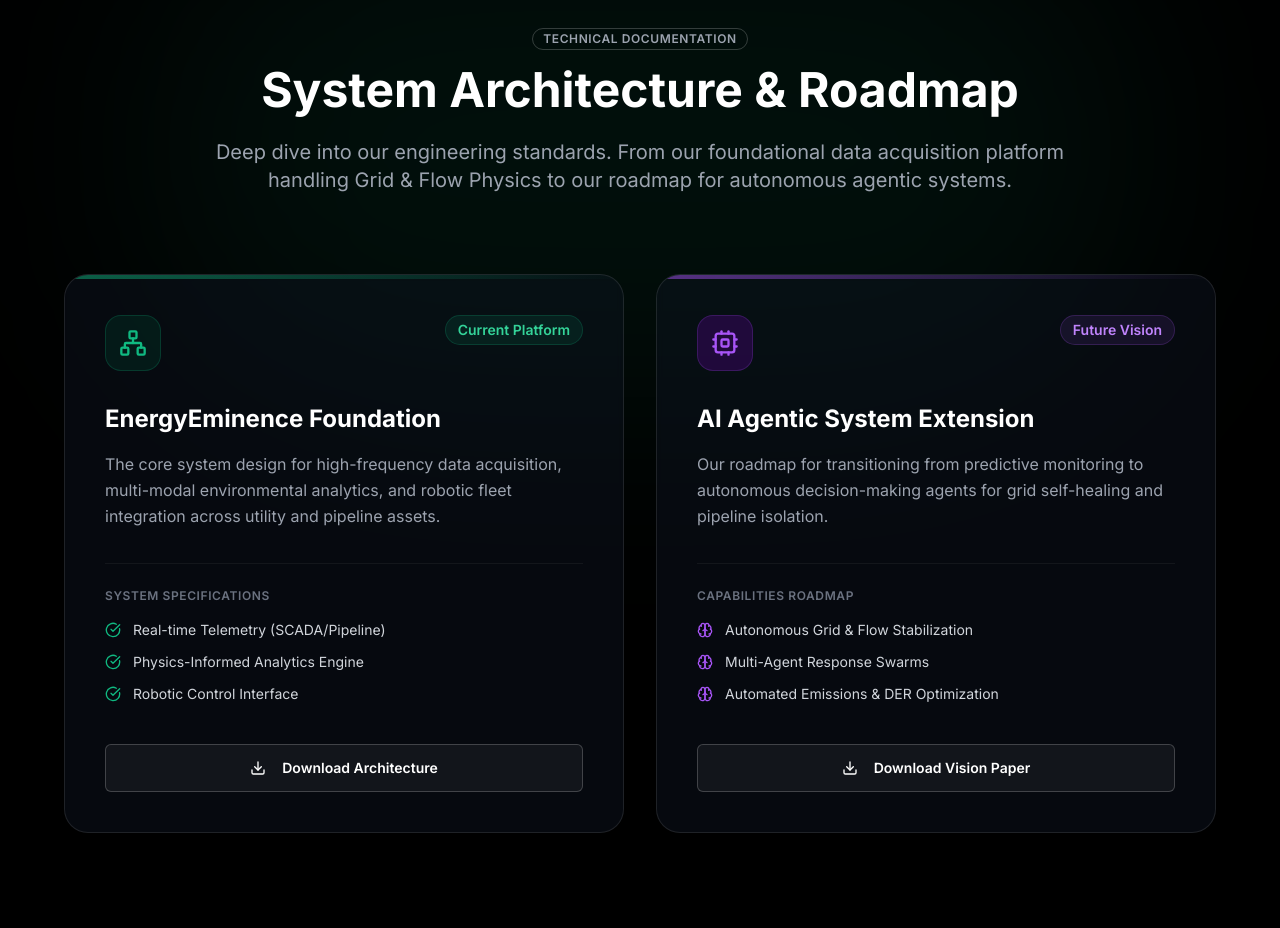
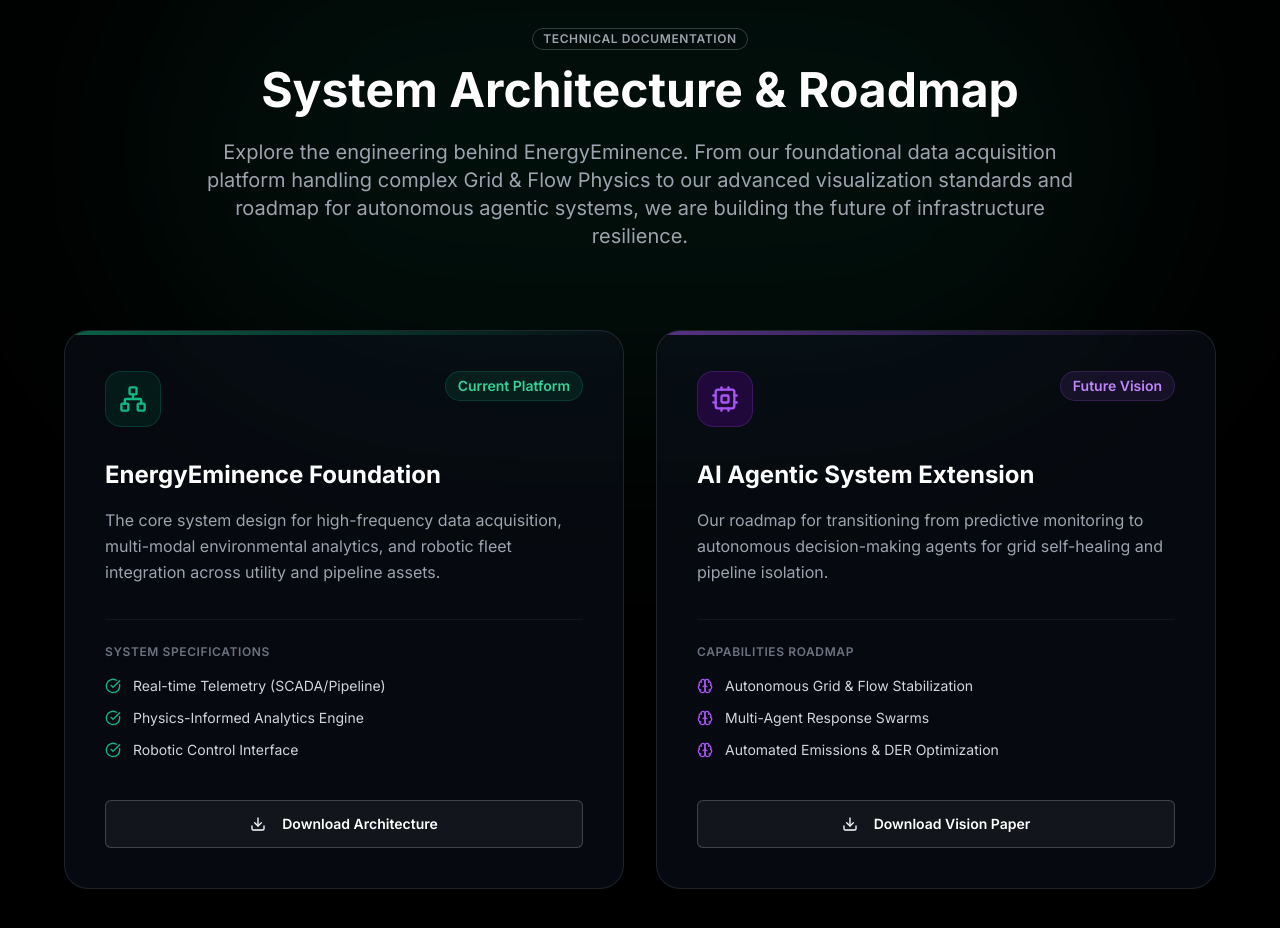
Before and after one commit to johnkidsm/v0-business-plan-latex, a Next.js app: page / in a window 1280 px wide. Shown: the part 3200-4128 px from the top of the page. Built offline with nearby package versions, Linux system fonts and the light colour scheme.

Commit message:
update unified architecture

```diff
--- a/app/page.tsx
+++ b/app/page.tsx
@@ -413,7 +413,7 @@ export default function HomePage() {
             <Badge variant="outline" className="mb-4 border-white/20 text-gray-400 uppercase tracking-wider text-xs">Technical Documentation</Badge>
             <h2 className="text-3xl md:text-5xl font-bold text-white mb-6">System Architecture & Roadmap</h2>
             <p className="text-lg md:text-xl text-gray-400">
-              Deep dive into our engineering standards. From our foundational data acquisition platform handling Grid & Flow Physics to our roadmap for autonomous agentic systems.
+            Explore the engineering behind EnergyEminence. From our foundational data acquisition platform handling complex Grid & Flow Physics to our advanced visualization standards and roadmap for autonomous agentic systems, we are building the future of infrastructure resilience.
             </p>
           </div>
 
```
